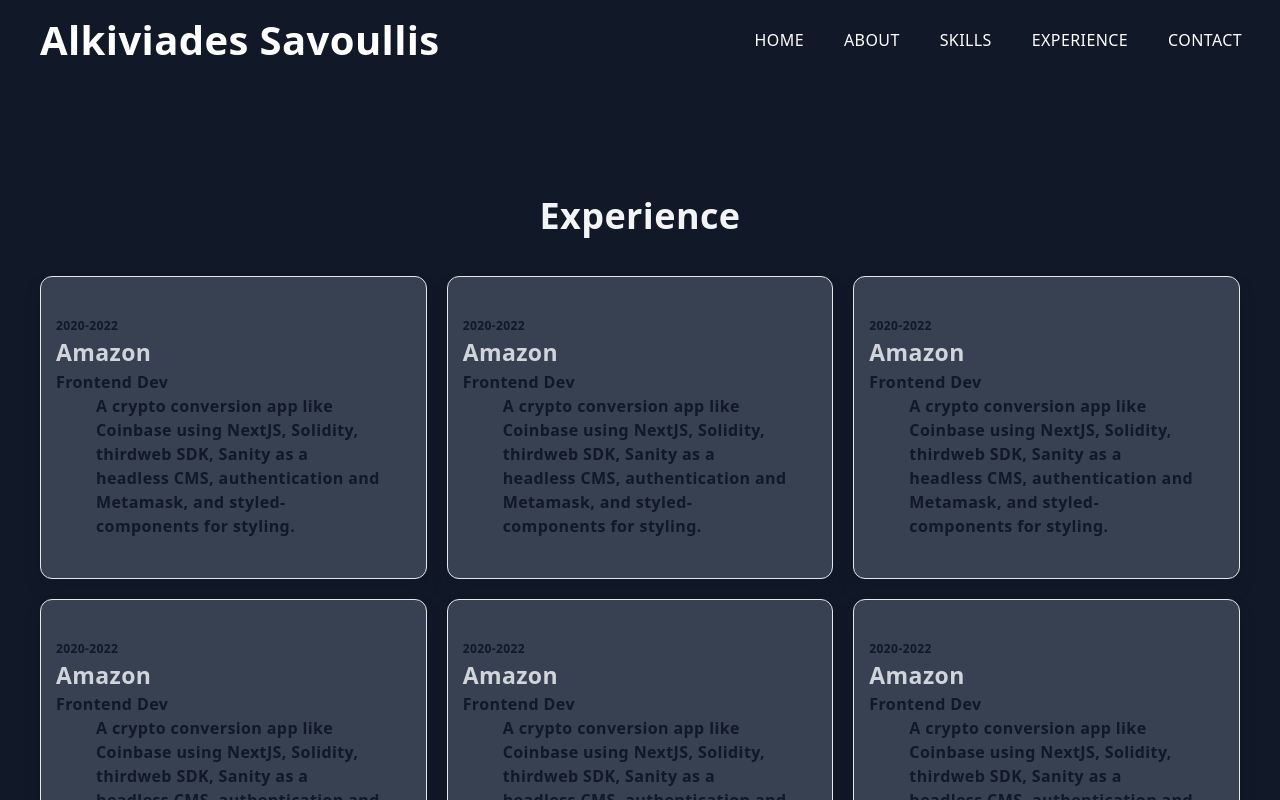
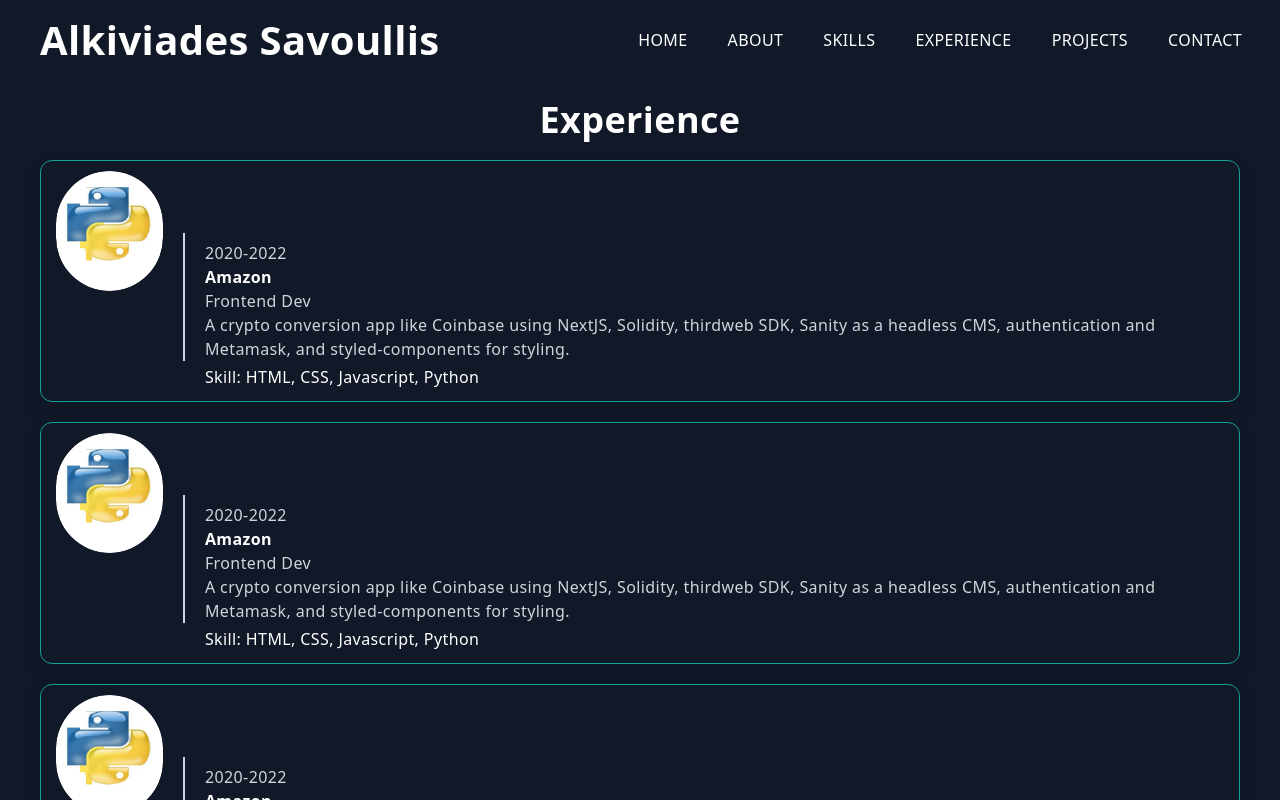
Before and after one commit to brilliantmakanju/Portfolio, a Next.js app: page /Experience in a window 1280 px wide. Shown: the top 800 px of the page. Built offline with nearby package versions, Linux system fonts and the light colour scheme.

Commit message:
Done with the projects, experience and adding the footer

```diff
--- a/component/Nav.jsx
+++ b/component/Nav.jsx
@@ -85,6 +85,17 @@
                             </li>
                         </Link>
                         <Link
+                            href='/Project'
+                            prefetch={false}
+                            onClick={(() => setMobile(false))}
+                        >
+                            <li
+                                className='ml-10 text-small uppercase hover-border-b'
+                            >
+                                Projects
+                            </li>
+                        </Link>
+                        <Link
                             href='/#contact'
                             prefetch={false}
                         >
@@ -165,6 +176,17 @@
                                     </li>
                                 </Link>
                                 <Link
+                                    href='/Project'
+                                    prefetch={false}
+                                    onClick={(() => setMobile(false))}
+                                >
+                                    <li
+                                        className='p-4 text-small'
+                                    >
+                                        Projects
+                                    </li>
+                                </Link>
+                                <Link
                                     href='/#contact'
                                     prefetch={false}
                                     onClick={(() => setMobile(false))}
--- a/pages/Experience.jsx
+++ b/pages/Experience.jsx
@@ -1,26 +1,40 @@
+import Image from 'next/image'
 import React from 'react'
-import Image from 'next/image'
 import { JobLevel } from '../data'
-import Topexp from '../component/Topexp'
 
 const Experience = () => {
     return (
-        <div className='bg-gray-900 h-auto w-screen pt-[1em] pb-[2em] text-gray-100 ' id='joblevel'>
-            <h2 className='text-center  mb-10 mt-[100px] '>Experience </h2>
-            <div className='grid md:grid-cols-2 lg:grid-cols-3 grid-cols-1 justify-center items-center md:px-10  mb-20  gap-5 '>
+        <main className='md:px-10 py-5 px-2 text-white  w-screen h-auto  ' >
+            <h2 className='text-center  m-auto mb-5 '>Experience </h2>
+            <section className='grid grid-cols-1 justify-center items-center mb-20  gap-5  ' >
                 {
                     JobLevel.map((value, index) => (
-                        <div className='grid grid-cols-1 bg-gray-700 bg-no-repeat hover:scale-[1.05] hover:bg-gray-900 hover:text-gray-300 items-center w-[100%] md:w-[100%] border  shadow-lg shadow-gray-900  h-auto py-10 text-gray-900 rounded-xl duration-300 hover:border hover:border-1 hover:border-[#13a094] ease-in-out text-left pl-[15px] ' key={index}>
-                            <p className='text-[12px]  font-semibold'>{ value.year }</p>
+                        <>
+                            <div className='md:flex md:flex-row grid grid-cols-1 gap-5 justify-start items-center  bg-no-repeat  bg-gray-900 text-gray-300 md:w-full  shadow-lg shadow-gray-900  py-10  rounded-xl duration-300 border border-1 border-[#13a094] ease-in-out relative text-left pl-[15px] overflow-hidden h-auto ' >
+                                <div className='md:relative absolute top-4 right-4 md:top-0 md:right-0 w-[15vh]  h-[15vh] overflow-hidden rounded-full md:mt-[-100px] ' key={index}  >
+                                    <Image
+                                        fill
+                                        src="/projects/logo.jpeg"
+                                        className='absolute object-fill rounded-full  '
+                                    />
+                                </div>
+                                <div className='md:border-l-2 md:border-gray-300 w-full h-auto md:mt-8 pt-2 pl-5 ' >
+                                    <p>{value.year}</p>
+                                    <h3 className='text-white' >{value.title}</h3>
+                                    <p>{value.role}</p>
+                                    <p>{value.overview}</p>
+                                    <p className='absolute bottom-3 text-white ' >Skill: HTML, CSS, Javascript, Python</p>
+                                </div>
+                            </div>
+                            {/* <p className='text-[12px]  font-semibold'></p>
                             <h3 className='text-[23px] text-gray-300 '>{ value.title }</h3>
                             <p className='font-semibold' >{ value.role }</p>
-                            <p className='px-10 font-bold ' >{ value.overview }</p>
-                        </div>
+                            <p className='px-10 font-bold ' >{ value.overview }</p> */}
+                        </>
                     ))
                 }
-            </div>
-            <Topexp />
-        </div>
+            </section>
+        </main>
     )
 }
 
--- /dev/null
+++ b/pages/Project.jsx
@@ -0,0 +1,28 @@
+import React from 'react'
+import Image from 'next/image'
+import { JobLevel } from '../data'
+import Topexp from '../component/Topexp'
+
+const Experience = () => {
+    return (
+        <div className='bg-gray-900 h-auto w-screen pt-[1em] pb-[2em] text-gray-100 ' id='joblevel'>
+            <h2 className='text-center  mb-10 mt-[100px] '>Projects</h2>
+            <div className='grid md:grid-cols-2 lg:grid-cols-3 grid-cols-1 justify-center items-center md:px-10 px-2 mb-20  gap-5 '>
+                {
+                    JobLevel.map((value, index) => (
+                        <div className='grid grid-cols-1 bg-gray-700 bg-no-repeat md:hover:scale-[1.05] hover:bg-gray-900 hover:text-gray-300 items-center w-[100%] md:w-[100%] border  shadow-lg shadow-gray-900  h-auto py-10 text-gray-900 rounded-xl duration-300 hover:border hover:border-1 hover:border-[#13a094] ease-in-out text-left pl-[15px] ' key={index}>
+                            <p className='text-[12px]  font-semibold'>{ value.year }</p>
+                            <h3 className='text-[23px] text-gray-300 '>{ value.title }</h3>
+                            <p className='font-semibold' >{ value.role }</p>
+                            <p className='px-10 font-bold ' >{ value.overview }</p>
+                            <a href="#" className='px-10 pt-3 text-gray-300 underline cursor-pointer '  >Check Project out</a>
+                        </div>
+                    ))
+                }
+            </div>
+            <Topexp />
+        </div>
+    )
+}
+
+export default Experience
```
Also changed, not shown: Help.txt, public/projects/logo.jpeg (added).
